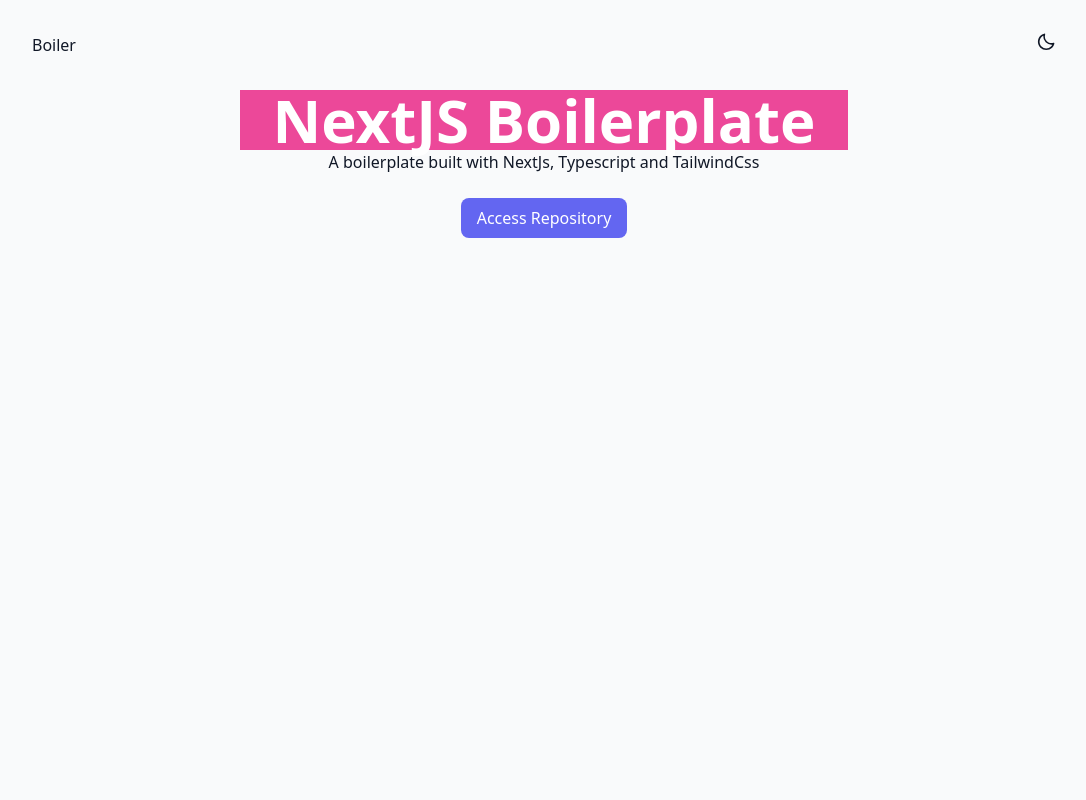
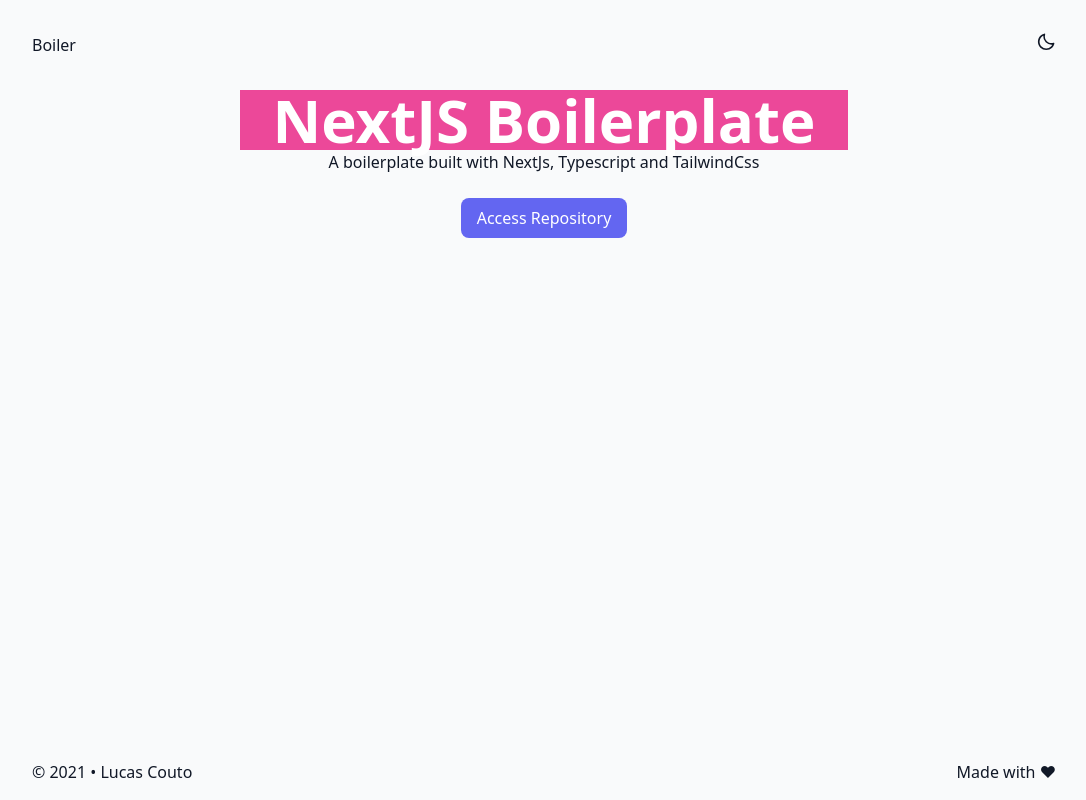
Before and after one commit to devempreendedor/next-boilerplate, a Next.js app: page / in a window 1280 px wide. Shown: the whole page, without its empty margins (96-1182 px from the left). Built offline with nearby package versions, Linux system fonts and the light colour scheme.

Commit message:
feat: add header and footer component

```diff
--- /dev/null
+++ b/src/components/common/Footer/Footer.tsx
@@ -0,0 +1,19 @@
+import { Container } from '..'
+
+const Header = () => {
+  return (
+    <footer>
+      <Container>
+        <div className="flex items-center justify-between py-4">
+          <div>
+            {`© ${new Date().getFullYear()} • `}
+            <a href="https://github.com/devempreendedor">Lucas Couto</a>
+          </div>
+          <div>Made with &hearts;</div>
+        </div>
+      </Container>
+    </footer>
+  )
+}
+
+export default Header
--- /dev/null
+++ b/src/components/common/Footer/index.ts
@@ -0,0 +1 @@
+export { default as Footer } from './Footer'
--- /dev/null
+++ b/src/components/common/Header/Header.tsx
@@ -0,0 +1,18 @@
+import { Container, ThemeToogle } from '..'
+
+const Header = () => {
+  return (
+    <header>
+      <Container>
+        <div className="flex items-center justify-between py-4 md:py-8">
+          <div>Boiler</div>
+          <div>
+            <ThemeToogle />
+          </div>
+        </div>
+      </Container>
+    </header>
+  )
+}
+
+export default Header
--- /dev/null
+++ b/src/components/common/Header/index.ts
@@ -0,0 +1 @@
+export { default as Header } from './Header'
--- a/src/components/common/Layout/Layout.tsx
+++ b/src/components/common/Layout/Layout.tsx
@@ -1,5 +1,5 @@
 import { ReactNode } from 'react'
-import { ThemeToogle, Container } from '../'
+import { Header, Footer } from '../'
 
 export interface LayoutProps {
   children: ReactNode
@@ -8,18 +8,9 @@
 const Layout = ({ children }: LayoutProps) => {
   return (
     <div className="flex flex-col min-h-screen">
-      <header>
-        <Container>
-          <div className="flex items-center justify-between py-4 md:py-8">
-            <div>Boiler</div>
-            <div>
-              <ThemeToogle />
-            </div>
-          </div>
-        </Container>
-      </header>
-
+      <Header />
       <main className="flex-1 h-full">{children}</main>
+      <Footer />
     </div>
   )
 }
--- a/src/components/common/index.ts
+++ b/src/components/common/index.ts
@@ -1,3 +1,5 @@
 export * from './ThemeToogle'
+export * from './Header'
+export * from './Footer'
 export * from './Layout'
 export * from './Container'
```
